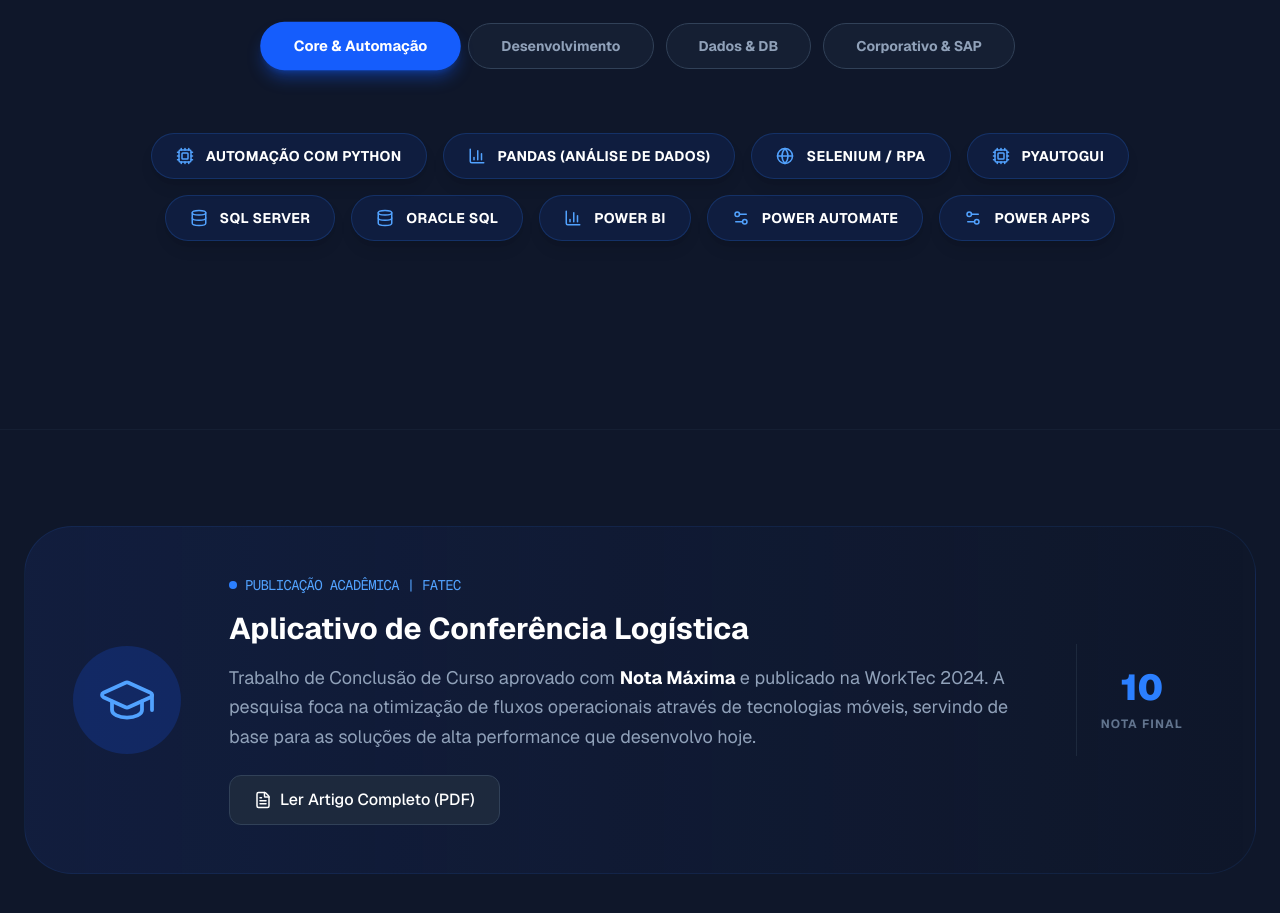
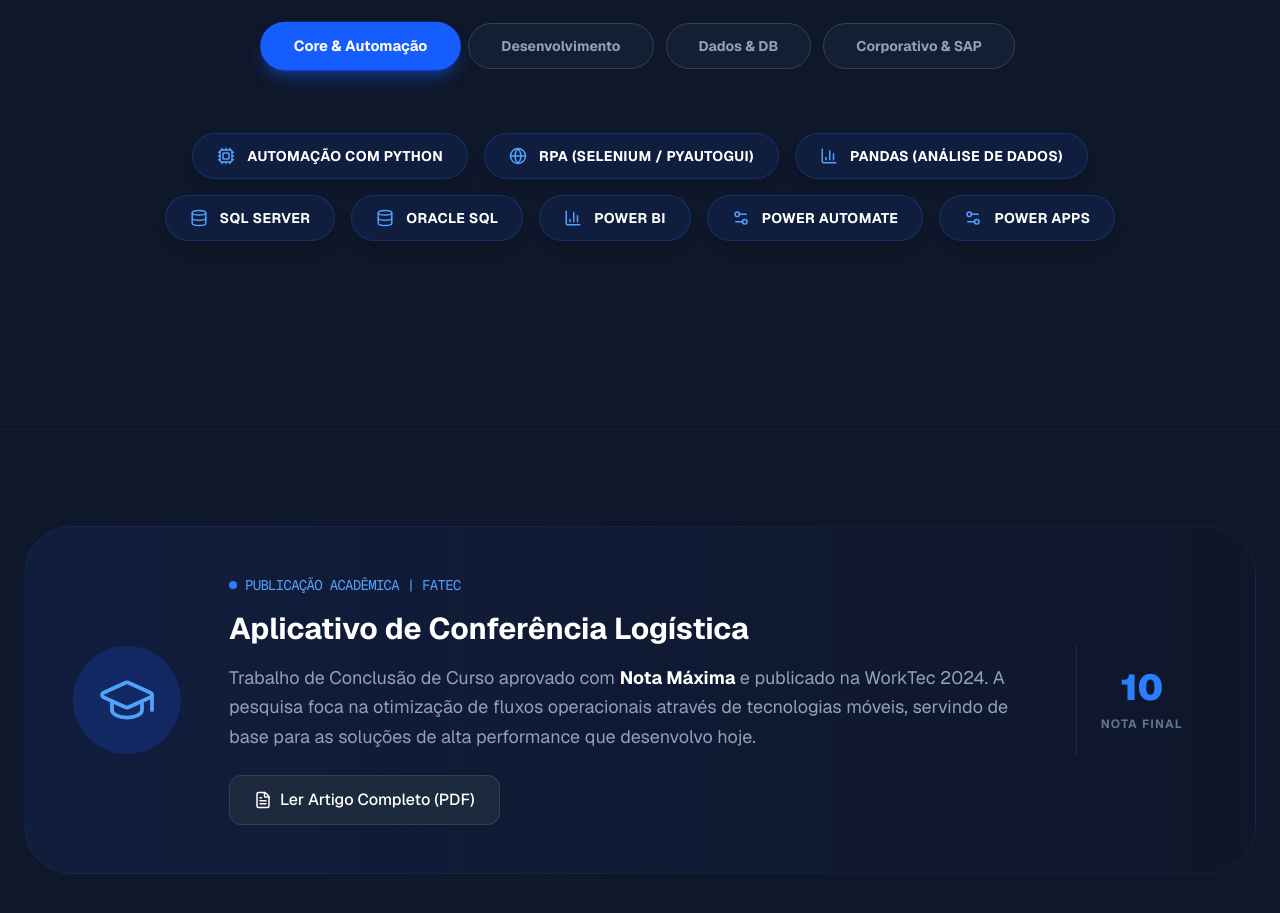
Before and after one commit to HigorFatec/portfolio-nextjs, a Next.js app: page / in a window 1280 px wide. Shown: the part 3640-4553 px from the top of the page. Built offline with nearby package versions, Linux system fonts and the light colour scheme.

Commit message:
Adição de Curriculo

```diff
--- a/app/page.tsx
+++ b/app/page.tsx
@@ -24,15 +24,16 @@ import {
 
 const coreSkills = [
   { name: "Automação com Python", icon: <Cpu size={18} /> },
+  { name: "RPA (Selenium / PyAutoGUI)", icon: <Globe size={18} /> },
   { name: "Pandas (Análise de Dados)", icon: <BarChart3 size={18} /> },
-  { name: "Selenium / RPA", icon: <Globe size={18} /> },
-  { name: "PyAutoGUI", icon: <Cpu size={18} /> },
   { name: "SQL Server", icon: <Database size={18} /> },
   { name: "Oracle SQL", icon: <Database size={18} /> },
   { name: "Power BI", icon: <BarChart3 size={18} /> },
   { name: "Power Automate", icon: <Settings2 size={18} /> },
   { name: "Power Apps", icon: <Settings2 size={18} /> },
 ];
+
+
 const devSkills = [
   { name: "React / Next.js", icon: <LayoutDashboard size={18} /> },
   { name: "PHP / Laravel", icon: <Code2 size={18} /> },
@@ -54,6 +55,8 @@ const practices = [
   { name: "Boas práticas de segurança em aplicações", icon: <CheckCircle2 size={18} /> },
   { name: "Controle de acesso e permissões", icon: <CheckCircle2 size={18} /> },
   { name: "Automação segura de processos", icon: <CheckCircle2 size={18} /> },
+  { name: "Versionamento e rastreabilidade de processos", icon: <CheckCircle2 size={18} /> },
+
 ];
 
 
```
